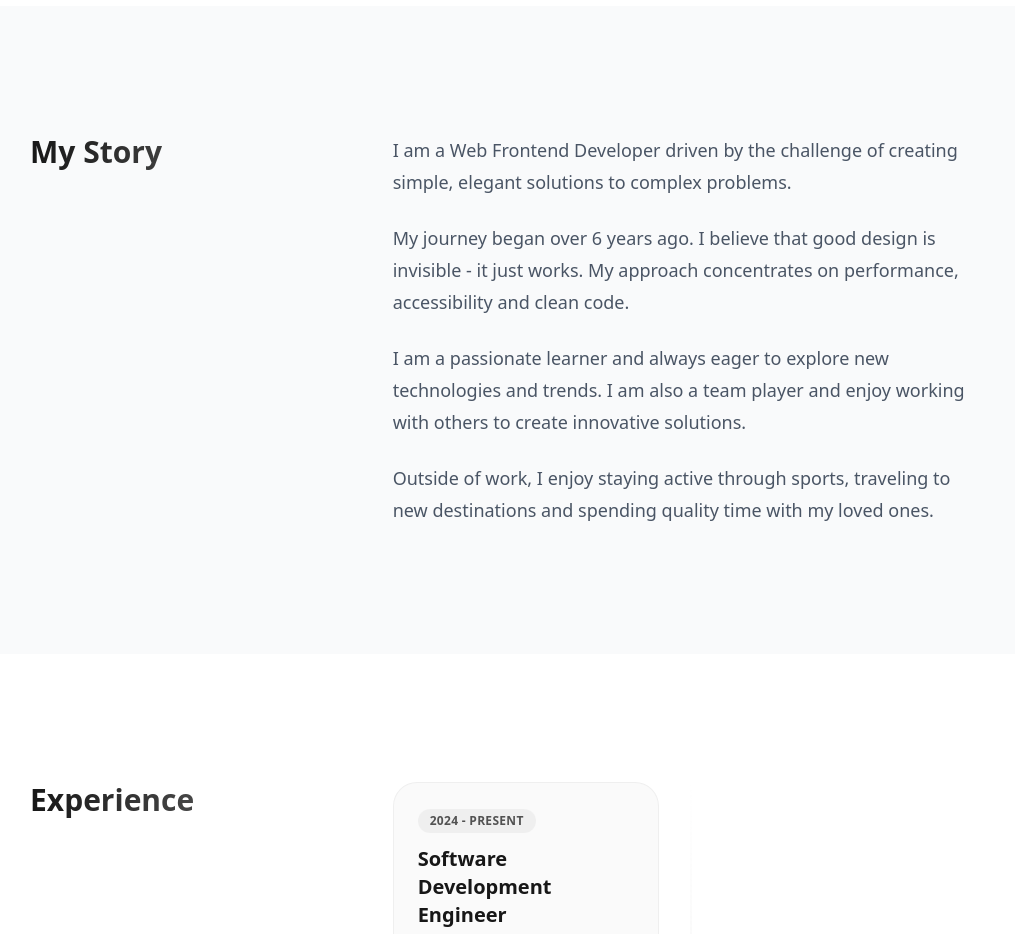
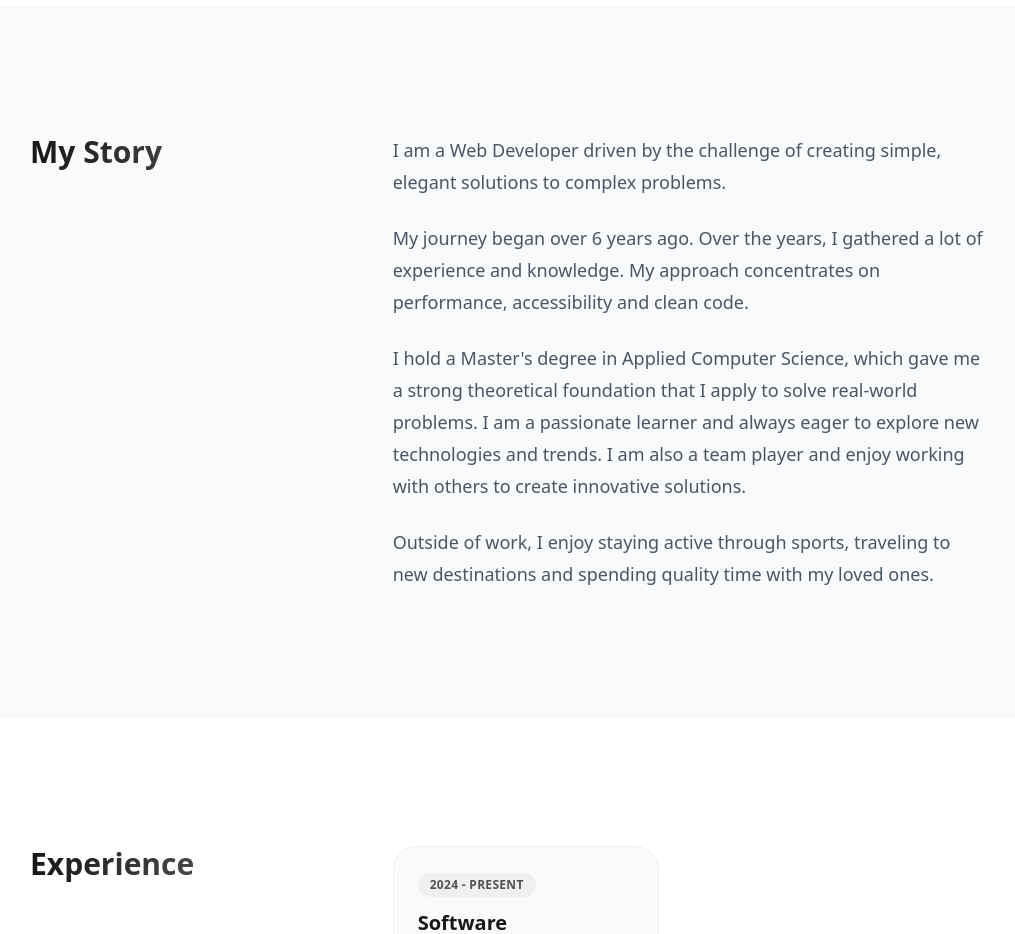
Before and after one commit to KaszubDev/personal-website, a Next.js app: page /about in a window 1280 px wide. Shown: the part 1180-2114 px from the top of the page, without its empty margins (130-1145 px from the left). Built offline with nearby package versions, Linux system fonts and the light colour scheme.

Commit message:
update personal description in 'My Story' section

```diff
--- a/src/components/sections/MyStory.tsx
+++ b/src/components/sections/MyStory.tsx
@@ -27,13 +27,13 @@ export function MyStory() {
                         className="md:w-2/3 prose prose-lg dark:prose-invert text-gray-600 dark:text-gray-400"
                     >
                         <p className="mb-6">
-                            I am a Web Frontend Developer driven by the challenge of creating simple, elegant solutions to complex problems.
+                            I am a Web Developer driven by the challenge of creating simple, elegant solutions to complex problems.
                         </p>
                         <p className="mb-6">
-                            My journey began over 6 years ago. I believe that good design is invisible - it just works. My approach concentrates on performance, accessibility and clean code.
+                            My journey began over 6 years ago. Over the years, I gathered a lot of experience and knowledge. My approach concentrates on performance, accessibility and clean code.
                         </p>
                         <p className="mb-6">
-                            I am a passionate learner and always eager to explore new technologies and trends. I am also a team player and enjoy working with others to create innovative solutions.
+                            I hold a Master's degree in Applied Computer Science, which gave me a strong theoretical foundation that I apply to solve real-world problems. I am a passionate learner and always eager to explore new technologies and trends. I am also a team player and enjoy working with others to create innovative solutions.
                         </p>
                         <p>
                             Outside of work, I enjoy staying active through sports, traveling to new destinations and spending quality time with my loved ones.
```
